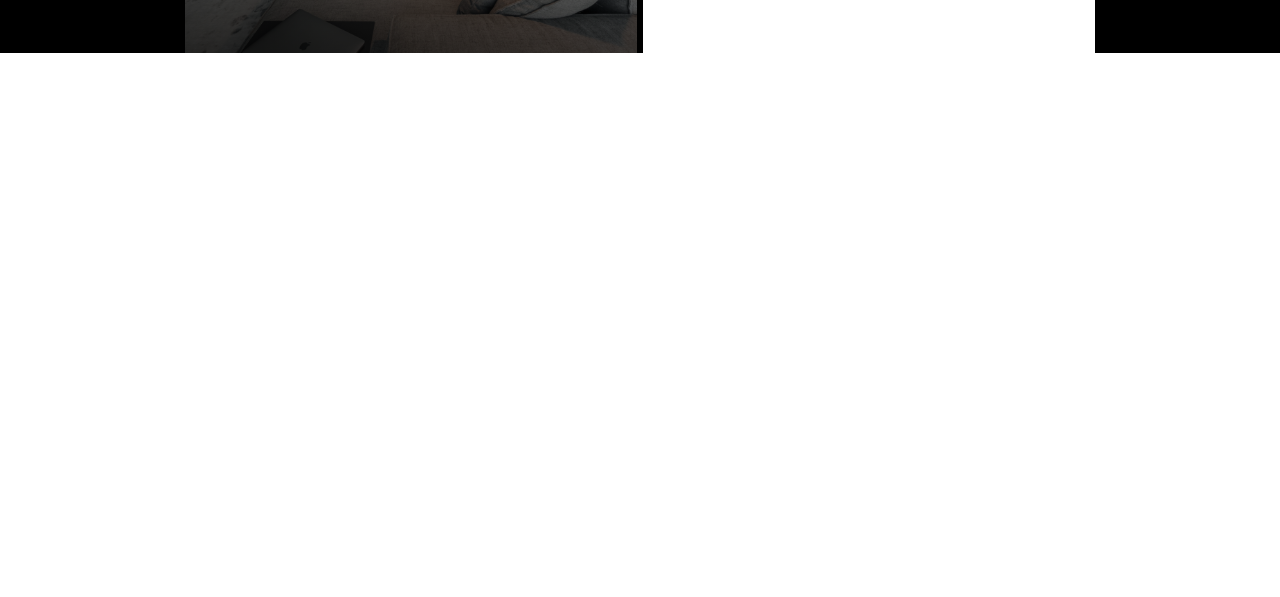
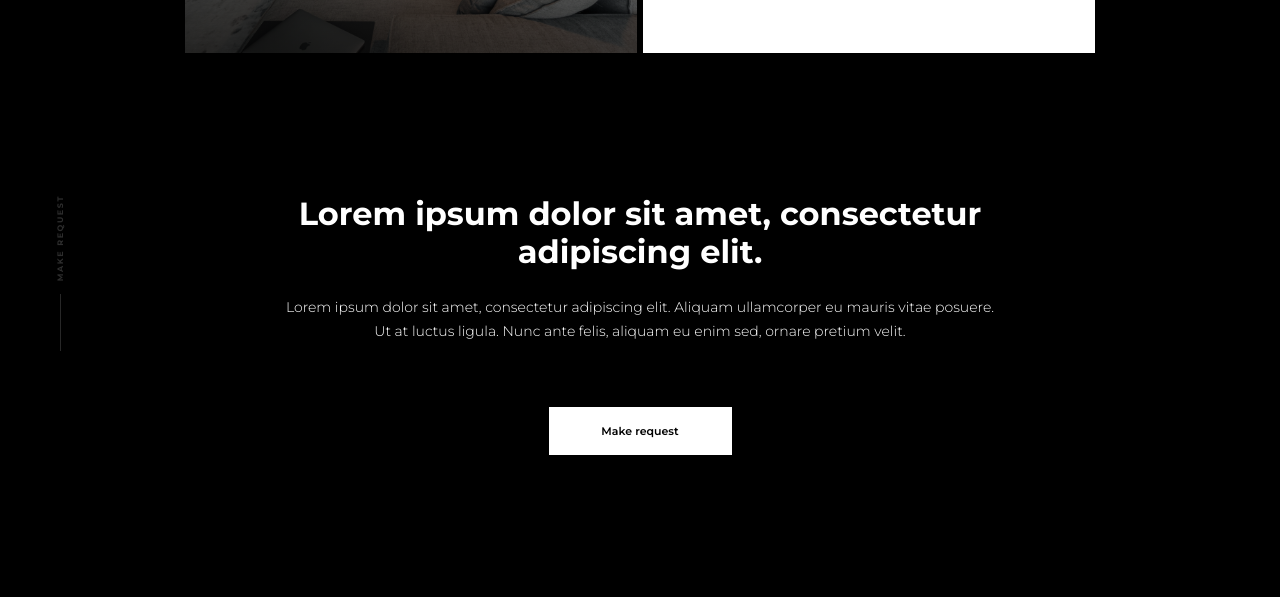
Before and after one commit to andreylaptiev/interior-studio-website, a website: page src/index.html in a window 1280 px wide. Shown: the part 3488-4085 px from the top of the page. Before the commit the page ends 3541 px from the top, so only its background shows below. Drawn offline with nearby package versions, Linux system fonts and the light colour scheme.

Commit message:
Update: add 'request' section and styles

```diff
--- a/src/index.html
+++ b/src/index.html
@@ -266,6 +266,27 @@
       </div>
     </div>
   </section>
+  <section class="section request">
+    <div class="request__inner">
+      <div class="request__side-text">
+        <p>MAKE REQUEST</p>
+      </div>
+      <div class="request__title">
+        <h2 class="section-title">
+          Lorem ipsum dolor
+          sit amet, consectetur adipiscing elit.
+        </h2>
+      </div>
+      <div class="request__content">
+        <div class="request__text">
+          <p class="section-text">Lorem ipsum dolor sit amet, consectetur adipiscing elit. Aliquam ullamcorper eu mauris vitae posuere. Ut at luctus ligula. Nunc ante felis, aliquam eu enim sed, ornare pretium velit.</p>
+        </div>
+        <div class="request__button">
+          <button class="button">Make request</button>
+        </div>
+      </div>
+    </div>
+  </section>
   <script src="https://unpkg.com/swiper@8/swiper-bundle.min.js"></script>
   <script src="js/main.min.js"></script>
   <script>
--- a/src/sass/index.scss
+++ b/src/sass/index.scss
@@ -546,6 +546,121 @@ body {
   }
 }
 
+.request {
+  padding: 96px 24px;
+  background-color: $main-color-dark;
+  &__button {
+    margin-top: 48px;
+  }
+  &__inner {
+    position: relative;
+  }
+  &__side-text {
+    display: none;
+    position: absolute;
+    top: 0;
+    left: 0;
+    font-family: 'Montserrat-Bold', sans-serif;
+    font-weight: 700;
+    font-size: 8px;
+    line-height: 1.2;
+    letter-spacing: 0.2em;
+    color: rgba(130, 130, 130, 0.35);
+    text-transform: uppercase;
+    &::after {
+      content: '';
+      width: 1px;
+      height: 57px;
+      background-color: rgba(196, 196, 196, 0.2);
+    }
+    &>p {
+      writing-mode: vertical-rl;
+      transform: rotate(-180deg);
+    }
+  }
+  &__text {
+    margin-top: 24px;
+  }
+}
+
+@media (min-width: 768px) {
+  .request {
+    padding: 124px 48px;
+    &__inner {
+      display: flex;
+      flex-direction: column;
+      align-items: center;
+      padding: 0 112px;
+      text-align: center;
+    }
+    &__side-text {
+      display: flex;
+      flex-direction: column;
+      justify-content: flex-start;
+      align-items: center;
+      gap: 13px 0;
+    }
+  }
+}
+
+@media (min-width: 1024px) {
+  .request {
+    padding: 142px 56px;
+    &__button {
+      margin-top: 64px;
+    }
+    &__inner {
+      padding: 0 224px;
+    }
+  }
+}
+
+@media (min-width: 1440px) {
+  .request {
+    padding: 180px 64px;
+    background: $main-color-dark
+      url(../images/projects-request-bg.png) center no-repeat;
+    &__button {
+      margin-top: 41px;
+    }
+    &__content {
+      align-self: flex-end;
+      max-width: 339px;
+    }
+    &__inner {
+      padding: 0 133px;
+      text-align: left;
+    }
+    &__side-text {
+      display: none;
+    }
+    &__title {
+      max-width: 424px;
+      align-self: flex-start;
+    }
+  }
+}
+
+.request .button {
+  width: 183px;
+  height: 48px;
+  border: 1px solid #fff;
+  font-family: 'Montserrat-SemiBold', sans-serif;
+  font-weight: 600;
+  font-size: 11px;
+  color: #000;
+  background-color: #fff;
+  cursor: pointer;
+  &:hover {
+    background-color: rgba(255, 255, 255, 0.7);
+  }
+}
+
+.request .section-text,
+.request .section-title {
+  color: #fff;
+}
+
 .section-text {
   font-family: 'Montserrat-Light', sans-serif;
   font-weight: 300;
```
Also changed, not shown: src/layouts/index.html (+21 -0 lines), src/css/index.min.css.
